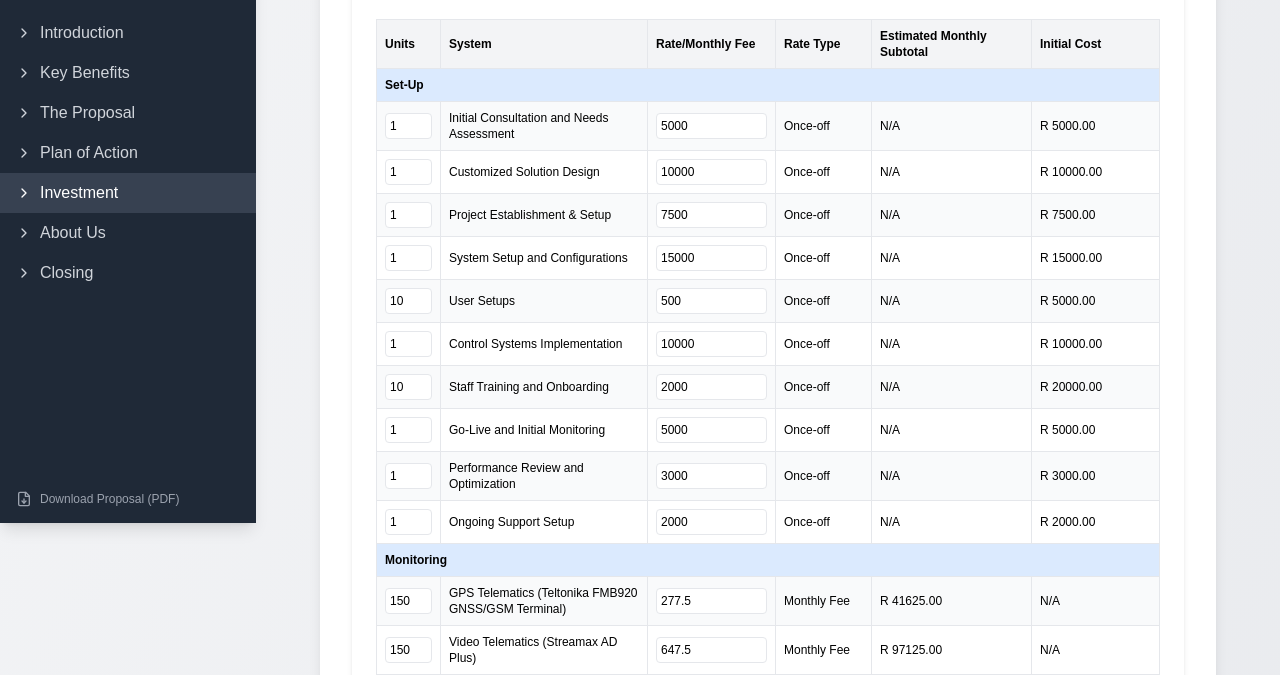
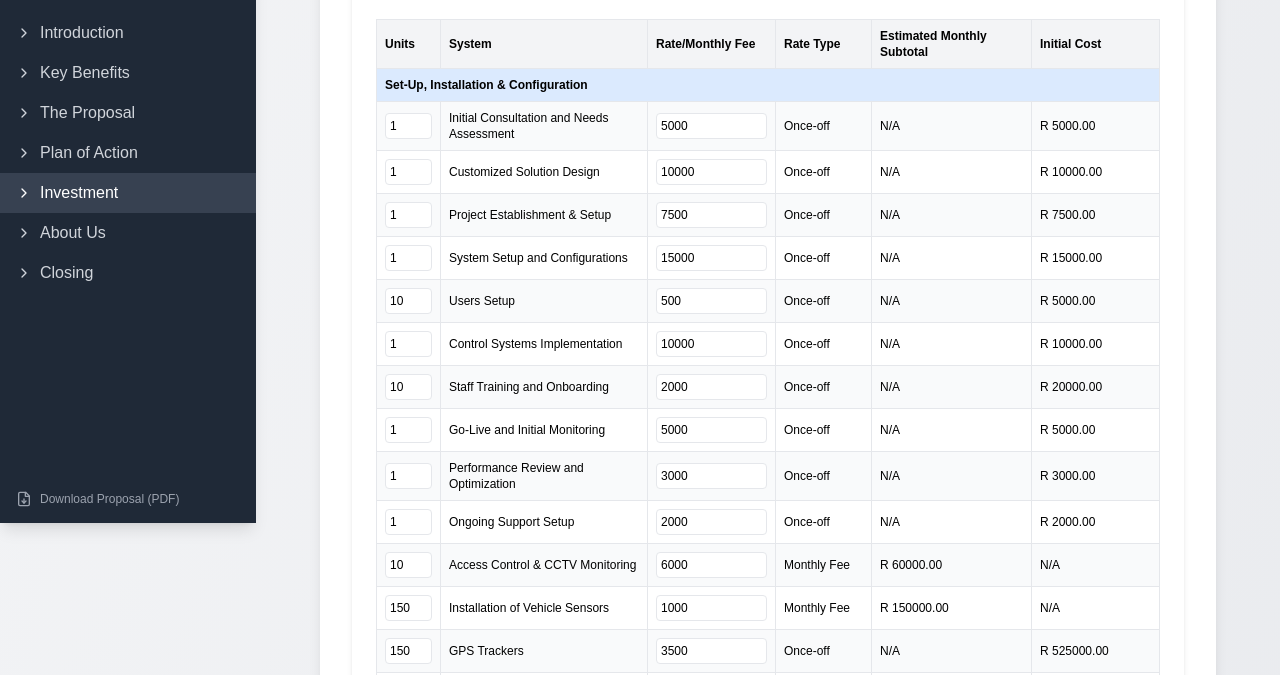
Before and after one commit to baitsanape/fleet-proposal, a React (Vite) app: page /investment in a window 1280 px wide. Shown: the part 277-952 px from the top of the page. Built offline with nearby package versions, Linux system fonts and the light colour scheme; a web font is replaced by a local one.

Commit message:
Categories fix

```diff
--- a/src/components/DynamicPricingTable.tsx
+++ b/src/components/DynamicPricingTable.tsx
@@ -17,41 +17,47 @@ interface DynamicPricingTableProps {
 }
 
 const initialPricingData: PricingItem[] = [
-  { system: 'Initial Consultation and Needs Assessment', category: 'Set-Up', costPerUnit: 5000, units: 1, rateType: 'Once-off' },
-  { system: 'Customized Solution Design', category: 'Set-Up', costPerUnit: 10000, units: 1, rateType: 'Once-off' },
-  { system: 'Project Establishment & Setup', category: 'Set-Up', costPerUnit: 7500, units: 1, rateType: 'Once-off' },
-  { system: 'System Setup and Configurations', category: 'Set-Up', costPerUnit: 15000, units: 1, rateType: 'Once-off' },
-  { system: 'User Setups', category: 'Set-Up', costPerUnit: 500, units: 10, rateType: 'Once-off' },
-  { system: 'Control Systems Implementation', category: 'Set-Up', costPerUnit: 10000, units: 1, rateType: 'Once-off' },
-  { system: 'Staff Training and Onboarding', category: 'Set-Up', costPerUnit: 2000, units: 10, rateType: 'Once-off' },
-  { system: 'Go-Live and Initial Monitoring', category: 'Set-Up', costPerUnit: 5000, units: 1, rateType: 'Once-off' },
-  { system: 'Performance Review and Optimization', category: 'Set-Up', costPerUnit: 3000, units: 1, rateType: 'Once-off' },
-  { system: 'Ongoing Support Setup', category: 'Set-Up', costPerUnit: 2000, units: 1, rateType: 'Once-off' },
-  { system: 'GPS Telematics (Teltonika FMB920 GNSS/GSM Terminal)', category: 'Monitoring', costPerUnit: 277.50, units: 150, rateType: 'Monthly Fee' },
-  { system: 'Video Telematics (Streamax AD Plus)', category: 'Monitoring', costPerUnit: 647.50, units: 150, rateType: 'Monthly Fee' },
+  { system: 'Initial Consultation and Needs Assessment', category: 'Set-Up, Installation & Configuration', costPerUnit: 5000, units: 1, rateType: 'Once-off' },
+  { system: 'Customized Solution Design', category: 'Set-Up, Installation & Configuration', costPerUnit: 10000, units: 1, rateType: 'Once-off' },
+  { system: 'Project Establishment & Setup', category: 'Set-Up, Installation & Configuration', costPerUnit: 7500, units: 1, rateType: 'Once-off' },
+  { system: 'System Setup and Configurations', category: 'Set-Up, Installation & Configuration', costPerUnit: 15000, units: 1, rateType: 'Once-off' },
+  { system: 'Users Setup', category: 'Set-Up, Installation & Configuration', costPerUnit: 500, units: 10, rateType: 'Once-off' },
+  { system: 'Control Systems Implementation', category: 'Set-Up, Installation & Configuration', costPerUnit: 10000, units: 1, rateType: 'Once-off' },
+  { system: 'Staff Training and Onboarding', category: 'Set-Up, Installation & Configuration', costPerUnit: 2000, units: 10, rateType: 'Once-off' },
+  { system: 'Go-Live and Initial Monitoring', category: 'Set-Up, Installation & Configuration', costPerUnit: 5000, units: 1, rateType: 'Once-off' },
+  { system: 'Performance Review and Optimization', category: 'Set-Up, Installation & Configuration', costPerUnit: 3000, units: 1, rateType: 'Once-off' },
+  { system: 'Ongoing Support Setup', category: 'Set-Up, Installation & Configuration', costPerUnit: 2000, units: 1, rateType: 'Once-off' },
+  { system: 'GPS Telematics', category: 'Monitoring', costPerUnit: 277.50, units: 150, rateType: 'Monthly Fee' },
+  { system: 'Video Telematics', category: 'Monitoring', costPerUnit: 647.50, units: 150, rateType: 'Monthly Fee' },
   { system: 'Driver Behavior Monitoring', category: 'Monitoring', costPerUnit: 185, units: 150, rateType: 'Monthly Fee' },
   { system: 'Pick-Up & Delivery Logistics Apps', category: 'Management', costPerUnit: 370, units: 150, rateType: 'Monthly Fee' },
   { system: 'Staff Scheduling', category: 'Management', costPerUnit: 92.50, units: 150, rateType: 'Monthly Fee' },
   { system: 'Licensing and Fines', category: 'Management', costPerUnit: 50, units: 150, rateType: 'Monthly Fee' },
-  { system: 'Fuel Management (with Fuel Level Sensor)', category: 'Management', costPerUnit: 222, units: 150, rateType: 'Monthly Fee' },
+  { system: 'Fuel Management', category: 'Management', costPerUnit: 222, units: 150, rateType: 'Monthly Fee' },
   { system: 'Artisan: Diesel Mechanic', category: 'Repairs & Maintenance Digital Platform', costPerUnit: 750, units: 1, rateType: 'Hourly Rate' },
   { system: 'Artisan: Auto Electrician', category: 'Repairs & Maintenance Digital Platform', costPerUnit: 850, units: 1, rateType: 'Hourly Rate' },
   { system: 'Artisan: Vehicle Body Builder', category: 'Repairs & Maintenance Digital Platform', costPerUnit: 700, units: 1, rateType: 'Hourly Rate' },
   { system: 'Maintenance Assistant: Support Staff', category: 'Repairs & Maintenance Digital Platform', costPerUnit: 500, units: 1, rateType: 'Hourly Rate' },
   { system: 'Markup on outsourced repair & maintenance services', category: 'Repairs & Maintenance Digital Platform', costPerUnit: '20%', units: 1, rateType: 'Percentage' },
   { system: 'Markup on Parts & Consumables', category: 'Repairs & Maintenance Digital Platform', costPerUnit: '20%', units: 1, rateType: 'Percentage' },
-  { system: 'Inspection Application (Per Vehicle)', category: 'Repairs & Maintenance Digital Platform', costPerUnit: 99, units: 150, rateType: 'Monthly Fee' },
+  { system: 'Inspection Application (Per Vehicle)', category: 'Monitoring', costPerUnit: 99, units: 150, rateType: 'Monthly Fee' },
   { system: 'Yearly Vehicle Conditional Assessment & Audit All Vehicles With Reports', category: 'Repairs & Maintenance Digital Platform', costPerUnit: 1150000, units: 1, rateType: 'Once-off' },
   { system: 'COT Platform Module License (Ticketing Platform) Per vehicle & Report', category: 'Repairs & Maintenance Digital Platform', costPerUnit: 299, units: 150, rateType: 'Monthly Fee' },
   { system: 'Fleet Maintenance Solution', category: 'Maintenance', costPerUnit: 462.50, units: 150, rateType: 'Monthly Fee' },
-  { system: 'Access Control & CCTV Monitoring', category: 'Maintenance', costPerUnit: 2000, units: 1, rateType: 'Monthly Fee' },
-  { system: 'Tyre Management (with Tyre Pressure Sensor)', category: 'Maintenance', costPerUnit: 370, units: 150, rateType: 'Monthly Fee' },
+  { system: 'Access Control & CCTV Monitoring', category: 'Set-Up, Installation & Configuration', costPerUnit: 6000, units: 10, rateType: 'Monthly Fee' },
+  { system: 'Access Control & CCTV Monitoring', category: 'Monitoring', costPerUnit: 200, units: 100, rateType: 'Monthly Fee' },
+  { system: 'Tyre Management', category: 'Management', costPerUnit: 170, units: 150, rateType: 'Monthly Fee' },
   { system: 'Roadside Assistance', category: 'Other Value Added Services', costPerUnit: 100, units: 150, rateType: 'Monthly Fee' },
   { system: 'Vehicle Rentals', category: 'Other Value Added Services', costPerUnit: 500, units: 10, rateType: 'Monthly Fee' },
+  { system: 'Installation of Vehicle Sensors', category: 'Set-Up, Installation & Configuration', costPerUnit: 1000, units: 150, rateType: 'Monthly Fee' },
+  { system: 'GPS Trackers', category: 'Set-Up, Installation & Configuration', costPerUnit: 3500, units: 150, rateType: 'Once-off' },
+  { system: 'Dual A.I. Dashcam', category: 'Set-Up, Installation & Configuration', costPerUnit: 14500, units: 150, rateType: 'Once-off' },
+  { system: 'Fuel Sensors', category: 'Set-Up, Installation & Configuration', costPerUnit: 4500, units: 150, rateType: 'Once-off' },
+  { system: 'Tyre Sensors', category: 'Set-Up, Installation & Configuration', costPerUnit: 1800, units: 150, rateType: 'Once-off' },
   { system: 'Vehicle Branding', category: 'Other Value Added Services', costPerUnit: 1000, units: 150, rateType: 'Once-off' },
 ];
 
-const categories = ['Set-Up', 'Monitoring', 'Management', 'Repairs & Maintenance Digital Platform', 'Maintenance', 'Other Value Added Services'];
+const categories = ['Set-Up, Installation & Configuration', 'Monitoring', 'Management', 'Repairs & Maintenance Digital Platform', 'Maintenance', 'Other Value Added Services'];
 
 const DynamicPricingTable: React.FC<DynamicPricingTableProps> = ({ setTotalMonthlyCost, setTotalInitialCost, setSelectedItems }) => {
   const [pricingData, setPricingData] = useState<PricingItem[]>(initialPricingData);
```
